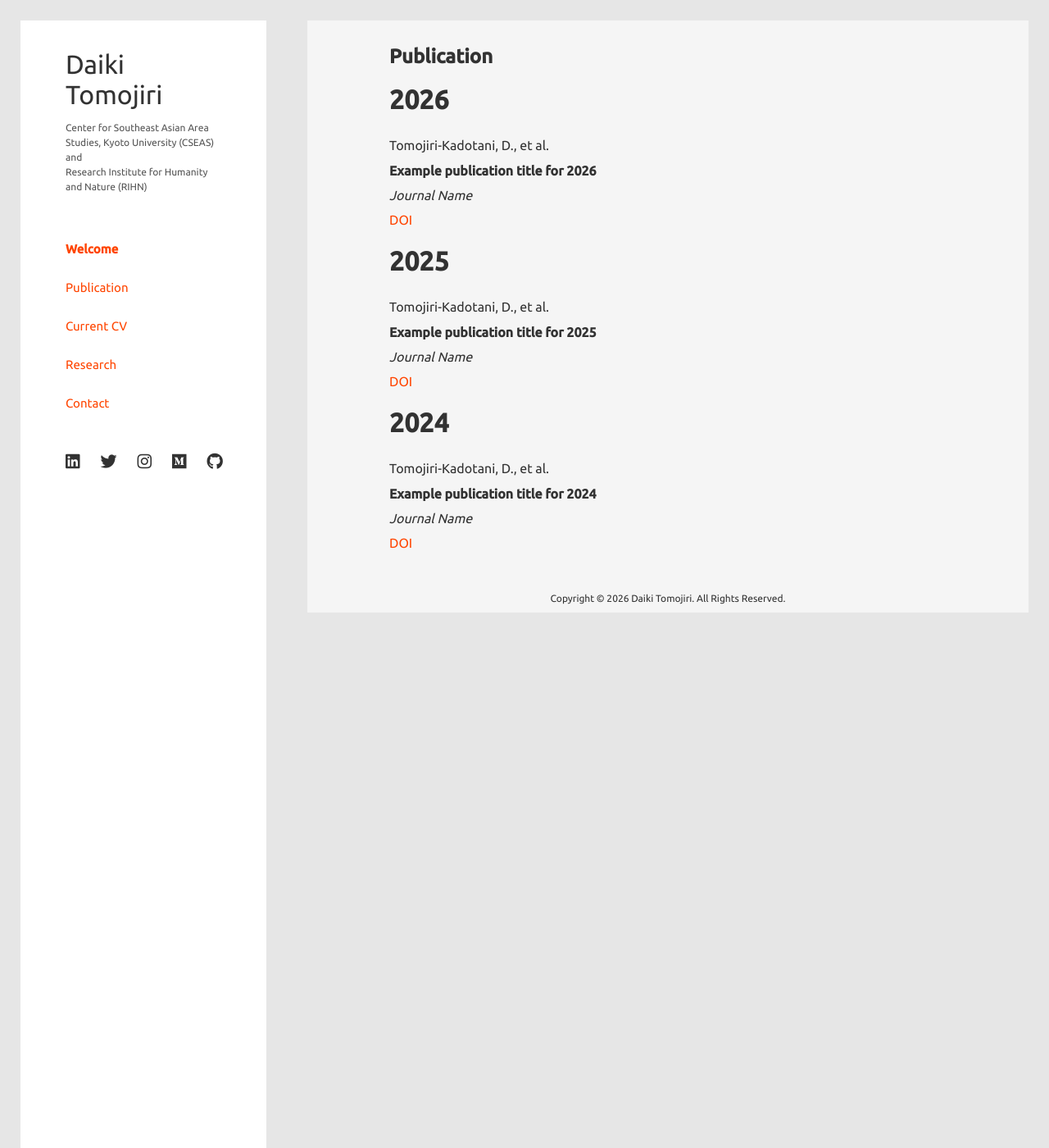
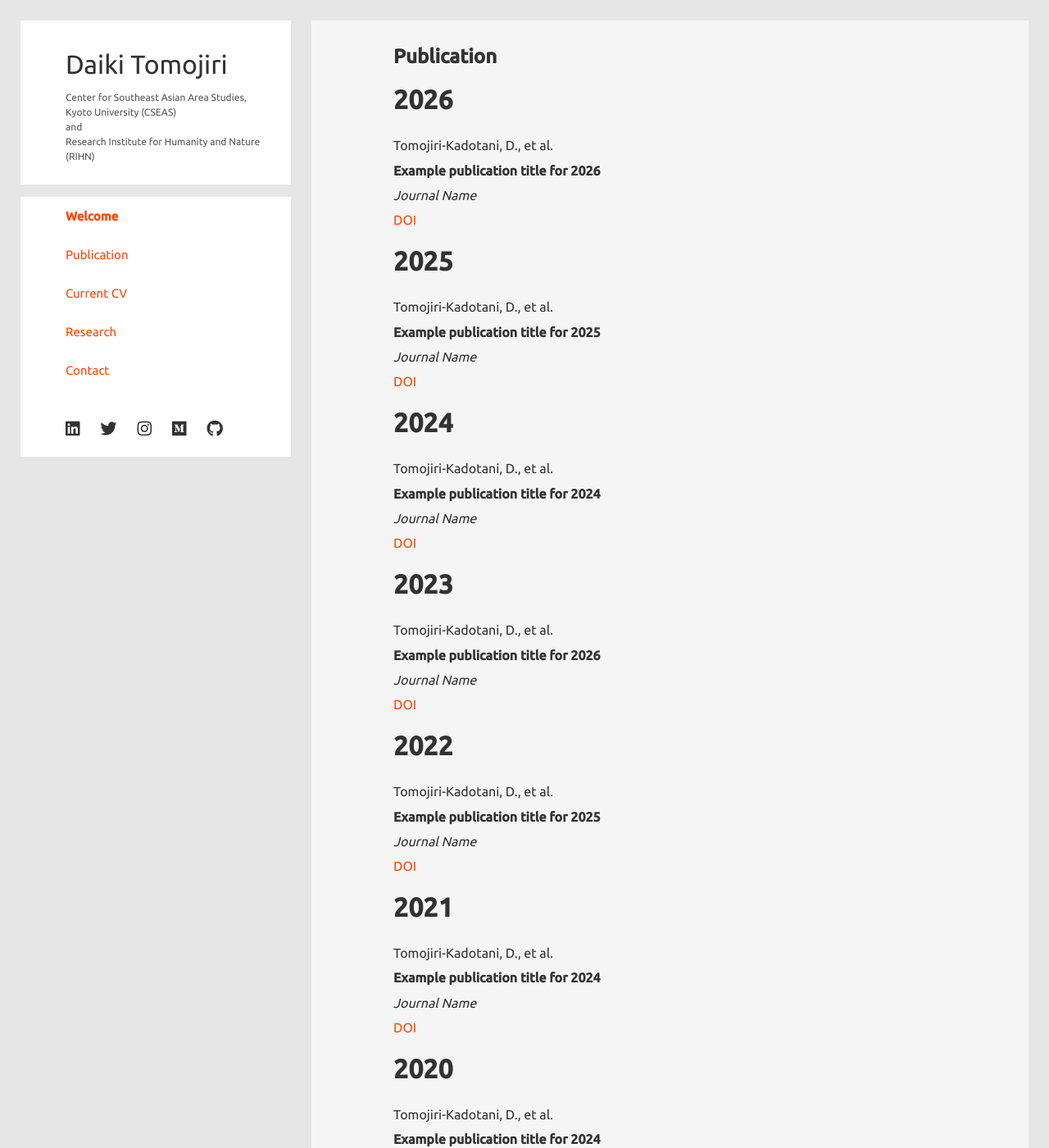
Before and after one commit to tjdk1992/tjdk1992.github.io, a Jekyll site: the page built from publications.md, in a window 1280 px wide and 1400 px high. Shown: the whole window at 82% size. Built offline with Jekyll 4.4.1, drawn with Linux system fonts in a browser that asks for light colours; some of the changed text lies outside the part shown.

Commit message:
Use grid layout to prevent sidebar overlap

```diff
--- a/_data/publications.yml
+++ b/_data/publications.yml
@@ -18,3 +18,38 @@
       title: "Example publication title for 2024"
       journal: "Journal Name"
       doi: ""
+
+- year: 2023
+  entries:
+    - authors: "Tomojiri-Kadotani, D., et al."
+      title: "Example publication title for 2026"
+      journal: "Journal Name"
+      doi: "https://doi.org/10.0000/example-2026"
+
+- year: 2022
+  entries:
+    - authors: "Tomojiri-Kadotani, D., et al."
+      title: "Example publication title for 2025"
+      journal: "Journal Name"
+      doi: "https://doi.org/10.0000/example-2025"
+
+- year: 2021
+  entries:
+    - authors: "Tomojiri-Kadotani, D., et al."
+      title: "Example publication title for 2024"
+      journal: "Journal Name"
+      doi: ""
+
+- year: 2020
+  entries:
+    - authors: "Tomojiri-Kadotani, D., et al."
+      title: "Example publication title for 2024"
+      journal: "Journal Name"
+      doi: ""
+
+- year: 2019
+  entries:
+    - authors: "Tomojiri-Kadotani, D., et al."
+      title: "Example publication title for 2024"
+      journal: "Journal Name"
+      doi: ""
--- a/_layouts/default.html
+++ b/_layouts/default.html
@@ -5,6 +5,7 @@
   </head>
   <body>
     <div class="total">
+      <div id="left-column">
         <header id="global-head">
           <h1 id="Researcher">{{ site.data.profile.name }}</h1>
           <p>
@@ -14,6 +15,9 @@
           </p>
         </header>
 
+        {% include sidebar.html %}
+      </div>
+
       <div id="nav-toggle" aria-label="Open navigation" aria-expanded="false" aria-controls="sidebar" role="button" tabindex="0">
         <div>
           <span></span>
@@ -21,8 +25,6 @@
           <span></span>
         </div>
       </div>
-
-      {% include sidebar.html %}
 
       <main id="main">
         <div id="main-in">
--- a/assets/css/layout.css
+++ b/assets/css/layout.css
@@ -1,12 +1,60 @@
+.total {
+  display: grid;
+  grid-template-columns: 355px minmax(0, 1fr);
+  column-gap: 25px;
+  align-items: start;
+  max-width: 1300px;
+  margin: 0 auto;
+  position: relative;
+}
+
+#left-column {
+  position: sticky;
+  top: 25px;
+  align-self: start;
+  padding-left: 25px;
+}
+
+#global-head {
+  width: 100%;
+  text-align: left;
+  padding-top: 35px;
+  padding-left: 55px;
+  padding-right: 30px;
+  padding-bottom: 25px;
+  color: rgb(50, 50, 50);
+  background: #fff;
+}
+
+#global-head p {
+  font-size: 12px;
+  color: rgb(85, 85, 85);
+  line-height: 18px;
+  margin-bottom: 0;
+}
+
+#sidebar {
+  width: 100%;
+  background: #fff;
+  text-align: left;
+  font-size: 15px;
+  padding-top: 0;
+  padding-left: 55px;
+  padding-right: 30px;
+  padding-bottom: 25px;
+  margin: 0;
+}
+
 #main {
   padding-top: 25px;
   padding-right: 25px;
   padding-bottom: 10px;
-  padding-left: 25px;
+  padding-left: 0;
+  min-width: 0;
 }
 
 #main-in {
-  padding-left: var(--sidebar-total);
+  padding-left: 0;
 }
 
 #main p {
@@ -23,37 +71,6 @@
   padding-top: 30px;
 }
 
-#global-head {
-  position: fixed;
-  top: 0;
-  width: var(--sidebar-width);
-  text-align: left;
-  padding-top: 60px;
-  padding-left: 80px;
-  padding-right: 30px;
-  z-index: 100;
-  color: rgb(50, 50, 50);
-}
-
-#global-head p {
-  font-size: 12px;
-  color: rgb(85, 85, 85);
-  line-height: 18px;
-}
-
-#sidebar {
-  position: fixed;
-  top: 0;
-  width: var(--sidebar-width);
-  height: 100%;
-  margin: var(--sidebar-gap);
-  padding-top: 240px;
-  padding-left: 55px;
-  background: #fff;
-  text-align: left;
-  font-size: 15px;
-}
-
 #overlay {
   display: none;
   position: fixed;
@@ -66,74 +83,84 @@
   bottom: 0;
 }
 
+/* slightly narrower desktop */
 @media screen and (max-width: 1150px) {
-  #main {
+  .total {
+    grid-template-columns: 330px minmax(0, 1fr);
+    column-gap: 10px;
+  }
+
+  #left-column {
+    top: 10px;
     padding-left: 10px;
-    padding-right: 10px;
-    padding-top: 10px;
   }
 
   #global-head {
-    padding-top: 40px;
-    padding-left: 60px;
-    padding-right: 30px;
+    padding-top: 30px;
+    padding-left: 45px;
+    padding-right: 25px;
   }
 
   #sidebar {
-    margin: 10px;
-    padding-top: 240px;
-    padding-left: 50px;
+    padding-left: 45px;
+    padding-right: 25px;
   }
 
-  :root {
-    --sidebar-gap: 10px;
-    --sidebar-total: calc(var(--sidebar-width) + (var(--sidebar-gap) * 2));
+  #main {
+    padding-top: 10px;
+    padding-right: 10px;
   }
 }
 
 @media screen and (max-width: 1050px) {
-  #main {
+  .total {
+    grid-template-columns: 310px minmax(0, 1fr);
+    column-gap: 0;
+  }
+
+  #left-column {
     padding-left: 0;
-    padding-right: 0;
-    padding-top: 0;
+    top: 0;
   }
 
   #global-head {
     padding-top: 20px;
-    padding-left: 40px;
+    padding-left: 35px;
     padding-right: 20px;
   }
 
   #sidebar {
-    margin: 0;
-    padding-top: 220px;
-    padding-left: 40px;
+    padding-left: 35px;
+    padding-right: 20px;
   }
 
-  :root {
-    --sidebar-gap: 0px;
-    --sidebar-total: calc(var(--sidebar-width) + (var(--sidebar-gap) * 2));
+  #main {
+    padding-top: 0;
+    padding-right: 0;
   }
 }
 
+/* mobile: return to slide-in sidebar */
 @media screen and (max-width: 900px) {
-  #main {
-    padding-top: 160px;
+  .total {
+    display: block;
+    max-width: 1300px;
   }
 
-  #main-in {
+  #left-column {
+    position: static;
     padding-left: 0;
   }
 
-  #main section {
-    padding: 25px 25px 25px 25px;
-  }
-
   #global-head {
+    position: fixed;
+    top: 0;
+    left: 0;
     width: 100%;
     padding: 25px;
-    background: rgba(255, 255, 255);
+    background: rgba(255, 255, 255, 1);
     line-height: 10px;
+    z-index: 100;
   }
 
   #global-head p {
@@ -150,17 +177,31 @@
     margin: 0;
     padding-top: 100px;
     padding-left: 40px;
+    padding-right: 20px;
+    padding-bottom: 25px;
     background: #fff;
     color: #333;
     transition: .35s ease-in-out;
+    z-index: 300;
+  }
+
+  #main {
+    padding-top: 160px;
+    padding-left: 0;
+    padding-right: 0;
+    padding-bottom: 10px;
+  }
+
+  #main-in {
+    padding-left: 0;
+  }
+
+  #main section {
+    padding: 25px 25px 25px 25px;
   }
 
   #overlay {
     z-index: 200;
-  }
-
-  #sidebar {
-    z-index: 300;
   }
 }
 
```
Lines whose indentation alone changed are shown as unchanged.
